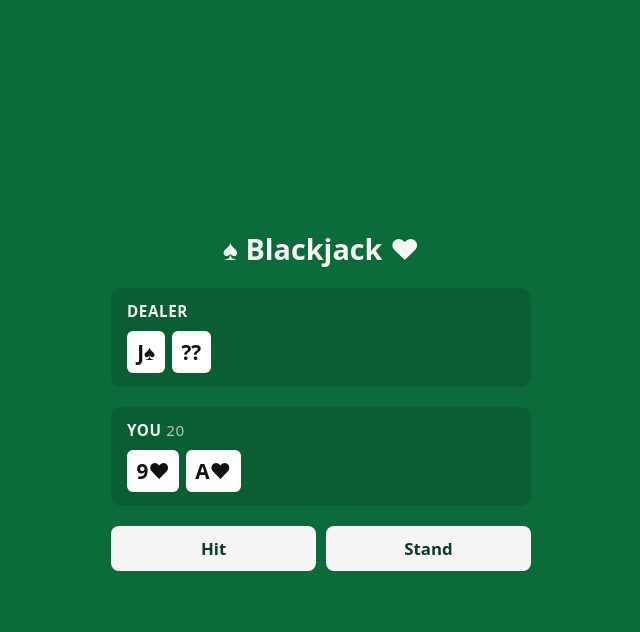
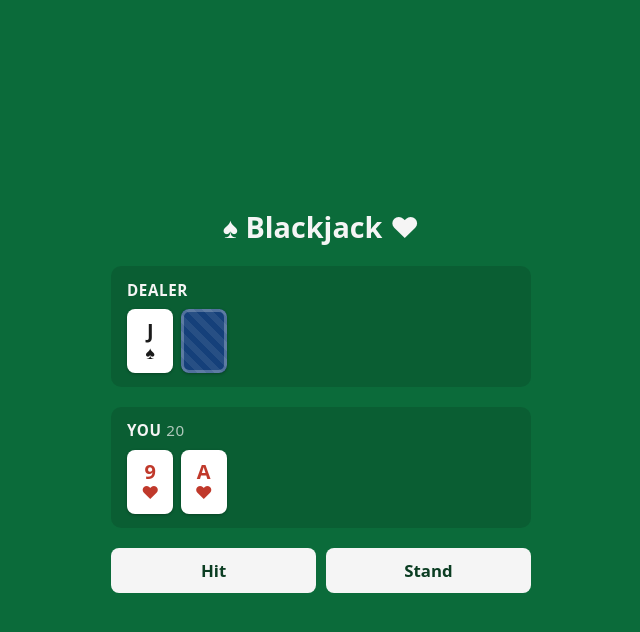
Before and after one commit to qqrs/claude-blackjack, a Flask app: page / in a window 1280 px wide. Shown: the top 632 px of the page, without its empty margins (319-959 px from the left). Run offline with Flask 3, Linux system fonts and the light colour scheme.

Commit message:
Web step 4: card-face styling with suit colors
Render cards as fixed-size card faces (rank over suit, drop shadow), color
red suits red, and show the dealer's hole card as a styled face-down back.
card_view now returns rank/suit/red per card instead of a plain string.

Co-Authored-By: Claude Opus 4.8 (1M context) <noreply@anthropic.com>

```diff
--- a/web/app.py
+++ b/web/app.py
@@ -31,12 +31,20 @@ def current_game() -> Game:
     return games[sid]
 
 
+RED_SUITS = {"♥", "♦"}
+
+
+def card_view(card):
+    """Return a single card's display fields."""
+    return {"rank": card.rank, "suit": card.suit, "red": card.suit in RED_SUITS}
+
+
 def hand_view(hand, hide_hole_card: bool):
     """Return the cards and hand value to be displayed."""
     cards = hand.cards()
     if hide_hole_card:
-        return {"cards": [str(cards[0]), "??"], "total": None}
-    return {"cards": [str(c) for c in cards], "total": hand.value()}
+        return {"cards": [card_view(cards[0]), {"hidden": True}], "total": None}
+    return {"cards": [card_view(c) for c in cards], "total": hand.value()}
 
 
 @app.route("/")
--- a/web/templates/index.html
+++ b/web/templates/index.html
@@ -39,16 +39,29 @@
       letter-spacing: 0.04em;
     }
     .total { opacity: 0.7; font-weight: 400; }
-    .cards { display: flex; flex-wrap: wrap; gap: 0.4rem; }
+    .cards { display: flex; flex-wrap: wrap; gap: 0.45rem; }
     .card {
+      display: inline-flex;
+      flex-direction: column;
+      align-items: center;
+      justify-content: center;
+      width: 2.9rem;
+      height: 4rem;
       background: #fff;
-      color: #111;
-      border-radius: 6px;
-      padding: 0.45rem 0.6rem;
-      min-width: 2.4rem;
-      font-size: 1.3rem;
-      font-weight: 600;
-      text-align: center;
+      color: #1a1a1a;
+      border-radius: 8px;
+      box-shadow: 0 1px 3px rgba(0, 0, 0, 0.3);
+      font-weight: 700;
+      line-height: 1;
+    }
+    .card .rank { font-size: 1.25rem; }
+    .card .suit { font-size: 1.1rem; margin-top: 0.15rem; }
+    .card.red { color: #c0392b; }
+    .card.back {
+      background: #15407a;
+      background-image: repeating-linear-gradient(
+        45deg, rgba(255, 255, 255, 0.08) 0 6px, transparent 6px 12px);
+      box-shadow: inset 0 0 0 3px rgba(255, 255, 255, 0.25), 0 1px 3px rgba(0, 0, 0, 0.3);
     }
     .result { text-align: center; font-size: 1.2rem; font-weight: 600; margin: 0; }
     form { margin: 0; }
@@ -76,14 +89,17 @@
     <section class="hand">
       <h2 class="label">Dealer{% if dealer.total is not none %} <span class="total">{{ dealer.total }}</span>{% endif %}</h2>
       <div class="cards">
-        {% for card in dealer.cards %}<span class="card{% if result and not loop.first %} dealer-reveal{% endif %}">{{ card }}</span>{% endfor %}
+        {% for card in dealer.cards %}
+          {% if card.hidden %}<span class="card back"></span>
+          {% else %}<span class="card{% if card.red %} red{% endif %}{% if result and not loop.first %} dealer-reveal{% endif %}"><span class="rank">{{ card.rank }}</span><span class="suit">{{ card.suit }}</span></span>{% endif %}
+        {% endfor %}
       </div>
     </section>
 
     <section class="hand">
       <h2 class="label">You <span class="total">{{ player.total }}</span></h2>
       <div class="cards">
-        {% for card in player.cards %}<span class="card">{{ card }}</span>{% endfor %}
+        {% for card in player.cards %}<span class="card{% if card.red %} red{% endif %}"><span class="rank">{{ card.rank }}</span><span class="suit">{{ card.suit }}</span></span>{% endfor %}
       </div>
     </section>
 
```
